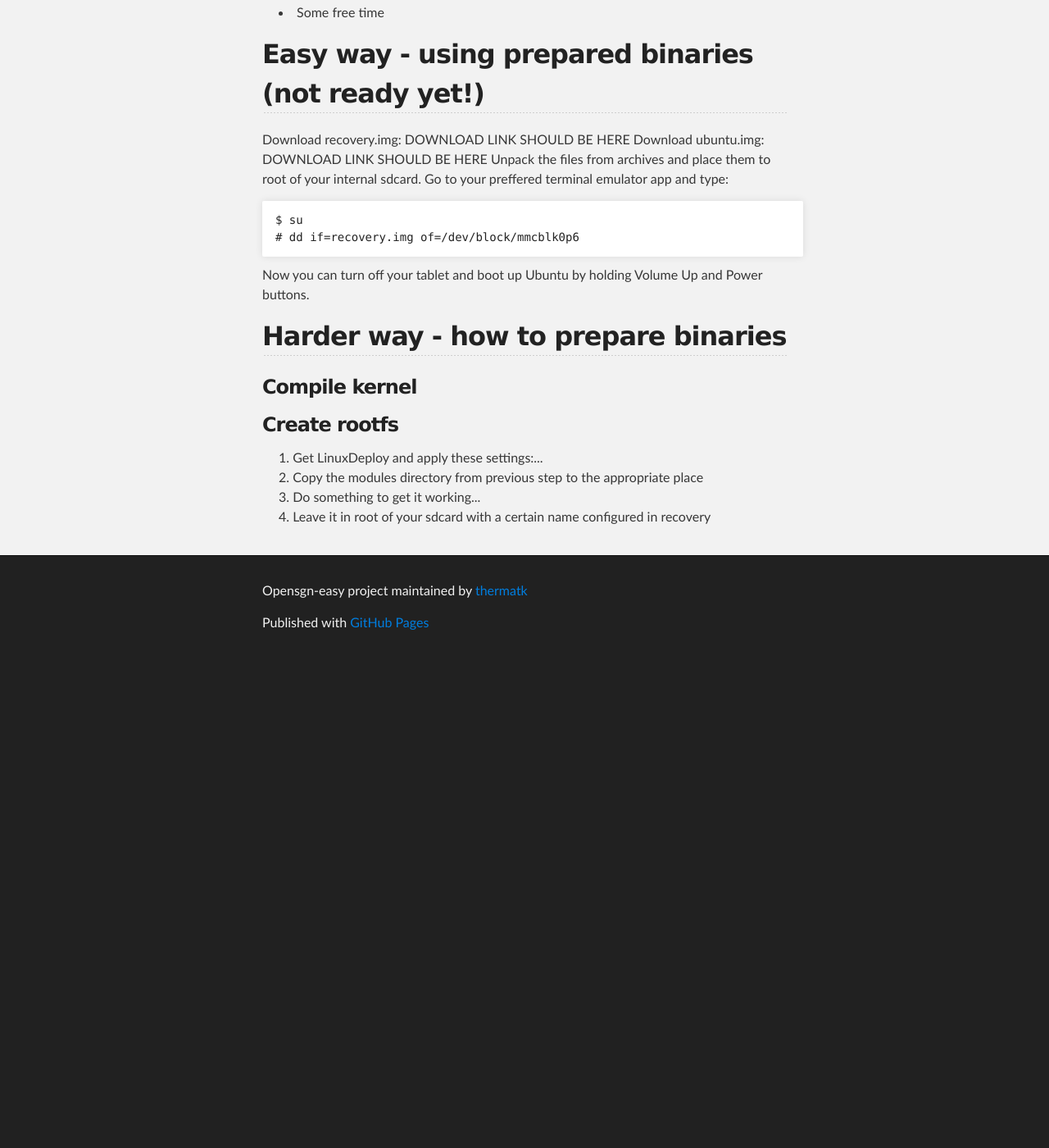
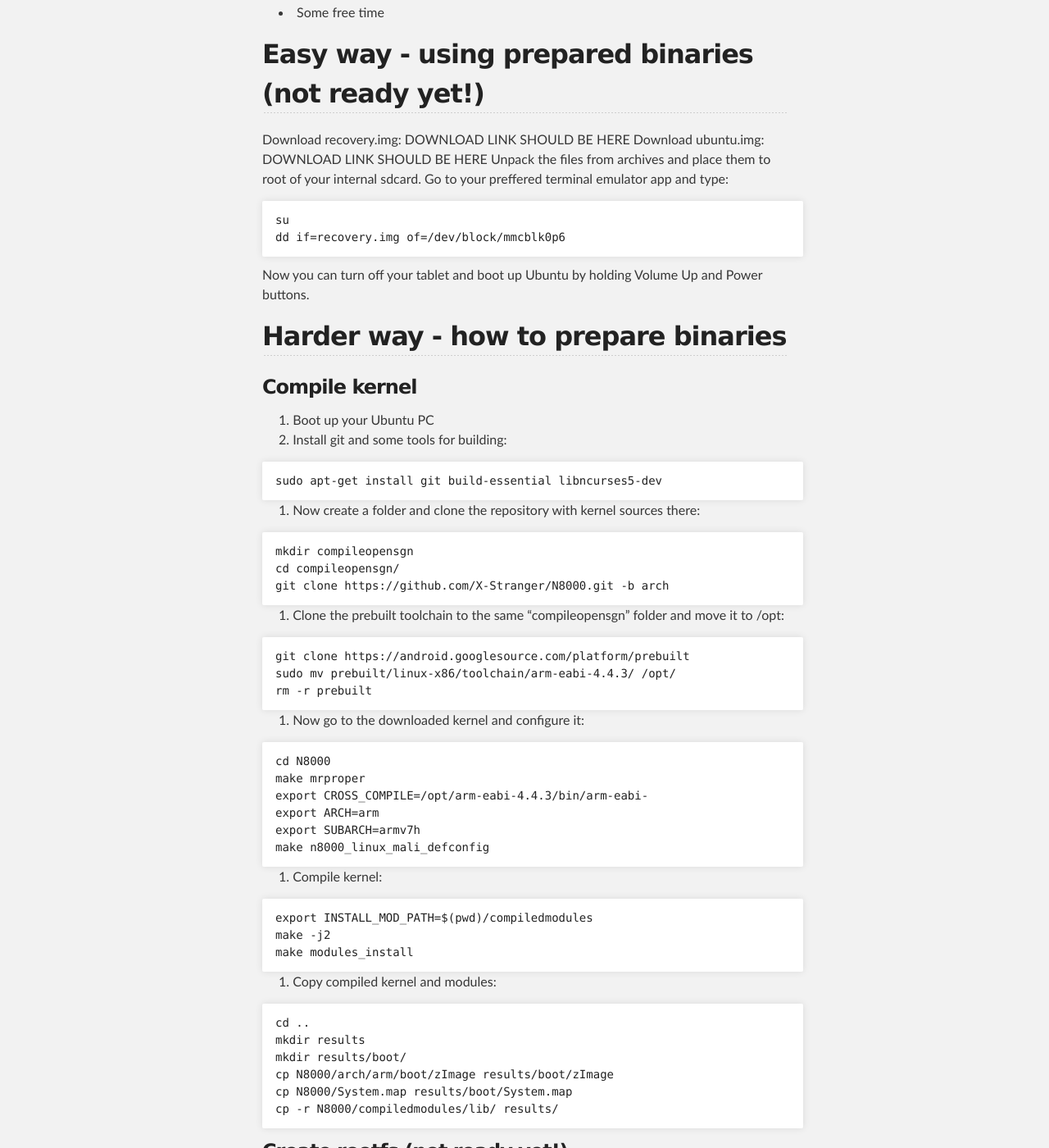
Before and after one commit to thermatk/opensgn-easy, a Jekyll site: the page index.html, which Jekyll copies as it is, in a window 1280 px wide and 1400 px high, scrolled down 800 px. Shown: the whole window at 82% size. Built offline with Jekyll 4.4.1, drawn with Linux system fonts in a browser that asks for light colours; Markdown is read by kramdown in place of the engine named in the settings; before the commit the page ends 1606 px from its top, so only the background shows below that.

```diff
--- a/index.html
+++ b/index.html
@@ -57,8 +57,8 @@
 Download ubuntu.img: DOWNLOAD LINK SHOULD BE HERE
 Unpack the files from archives and place them to root of your internal sdcard. Go to your preffered terminal emulator app and type:</p>
 
-<pre><code>$ su
-# dd if=recovery.img of=/dev/block/mmcblk0p6
+<pre><code>su
+dd if=recovery.img of=/dev/block/mmcblk0p6
 </code></pre>
 
 <p>Now you can turn off your tablet and boot up Ubuntu by holding Volume Up and Power buttons.</p>
@@ -67,7 +67,54 @@
 
 <h3>Compile kernel</h3>
 
-<h3>Create rootfs</h3>
+<ol>
+<li>Boot up your Ubuntu PC</li>
+<li>Install git and some tools for building:</li>
+</ol><pre><code>sudo apt-get install git build-essential libncurses5-dev
+</code></pre>
+
+<ol>
+<li>Now create a folder and clone the repository with kernel sources there:</li>
+</ol><pre><code>mkdir compileopensgn
+cd compileopensgn/
+git clone https://github.com/X-Stranger/N8000.git -b arch
+</code></pre>
+
+<ol>
+<li>Clone the prebuilt toolchain to the same “compileopensgn” folder and move it to /opt:</li>
+</ol><pre><code>git clone https://android.googlesource.com/platform/prebuilt
+sudo mv prebuilt/linux-x86/toolchain/arm-eabi-4.4.3/ /opt/
+rm -r prebuilt
+</code></pre>
+
+<ol>
+<li>Now go to the downloaded kernel and configure it:</li>
+</ol><pre><code>cd N8000
+make mrproper
+export CROSS_COMPILE=/opt/arm-eabi-4.4.3/bin/arm-eabi-
+export ARCH=arm
+export SUBARCH=armv7h
+make n8000_linux_mali_defconfig
+</code></pre>
+
+<ol>
+<li>Compile kernel:</li>
+</ol><pre><code>export INSTALL_MOD_PATH=$(pwd)/compiledmodules
+make -j2
+make modules_install
+</code></pre>
+
+<ol>
+<li>Copy compiled kernel and modules:</li>
+</ol><pre><code>cd ..
+mkdir results
+mkdir results/boot/
+cp N8000/arch/arm/boot/zImage results/boot/zImage
+cp N8000/System.map results/boot/System.map
+cp -r N8000/compiledmodules/lib/ results/
+</code></pre>
+
+<h3>Create rootfs (not ready yet!)</h3>
 
 <ol>
 <li>Get LinuxDeploy and apply these settings:...</li>
```
Also changed, not shown: params.json (+1 -1 lines).
